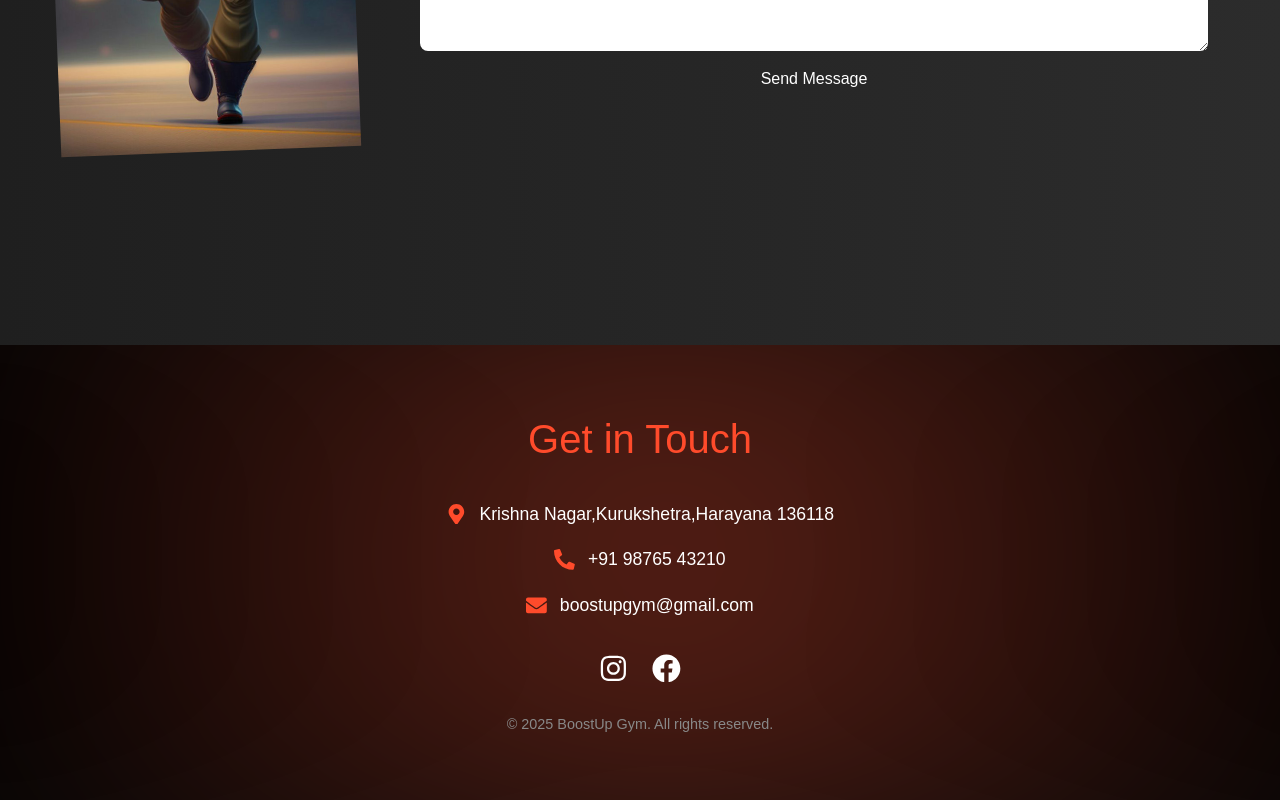
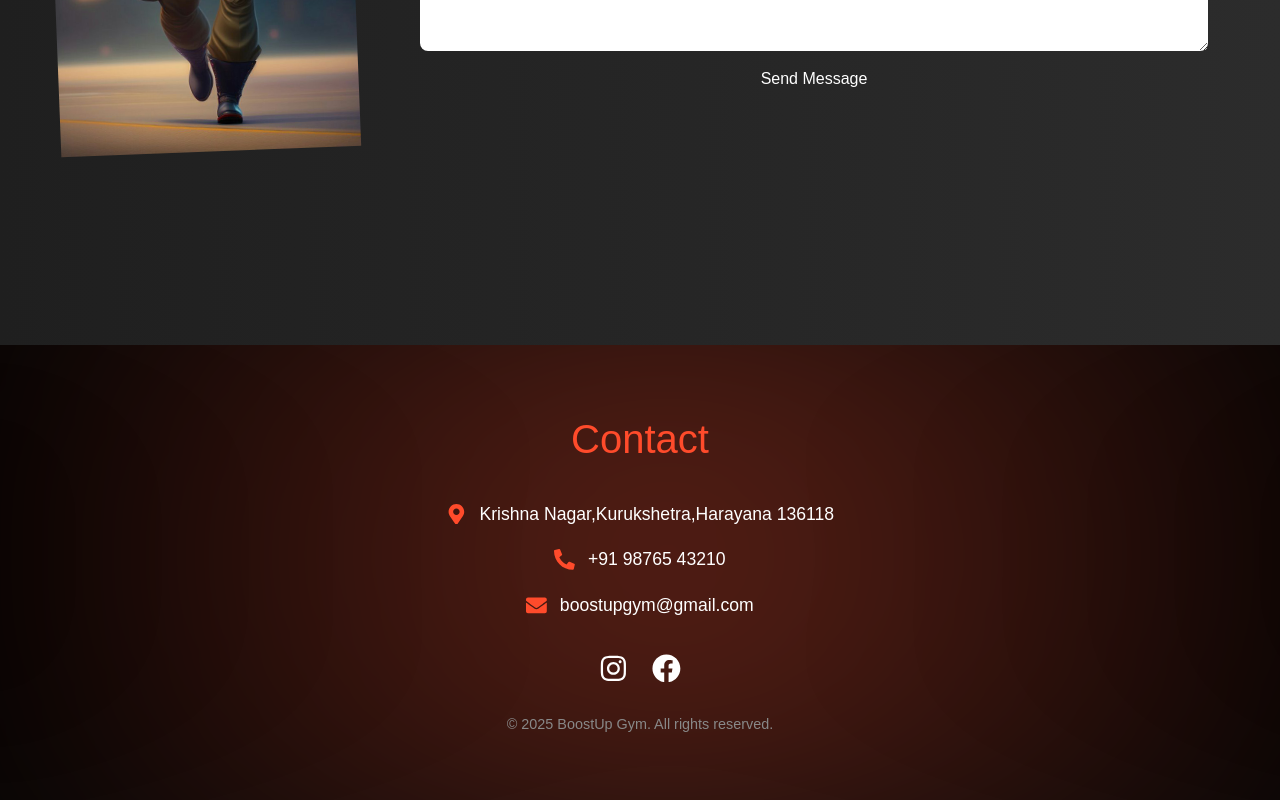
Before and after one commit to kaur072005/boostup-gym, a React (Vite) app: page / in a window 1280 px wide. Shown: the part 5731-6531 px from the top of the page. Built offline with nearby package versions, Linux system fonts and the light colour scheme.

Commit message:
Fix:get in touch to Contact in Footer

```diff
--- a/src/components/Footer.jsx
+++ b/src/components/Footer.jsx
@@ -10,7 +10,7 @@ const Footer = () => {
       <div className={styles.bgEffect}></div>
 
       <div className={styles.container}>
-        <h2 className={styles.heading}>Get in Touch</h2>
+        <h2 className={styles.heading}>Contact</h2>
 
         <div className={styles.details}>
           <div className={styles.item}>
```
